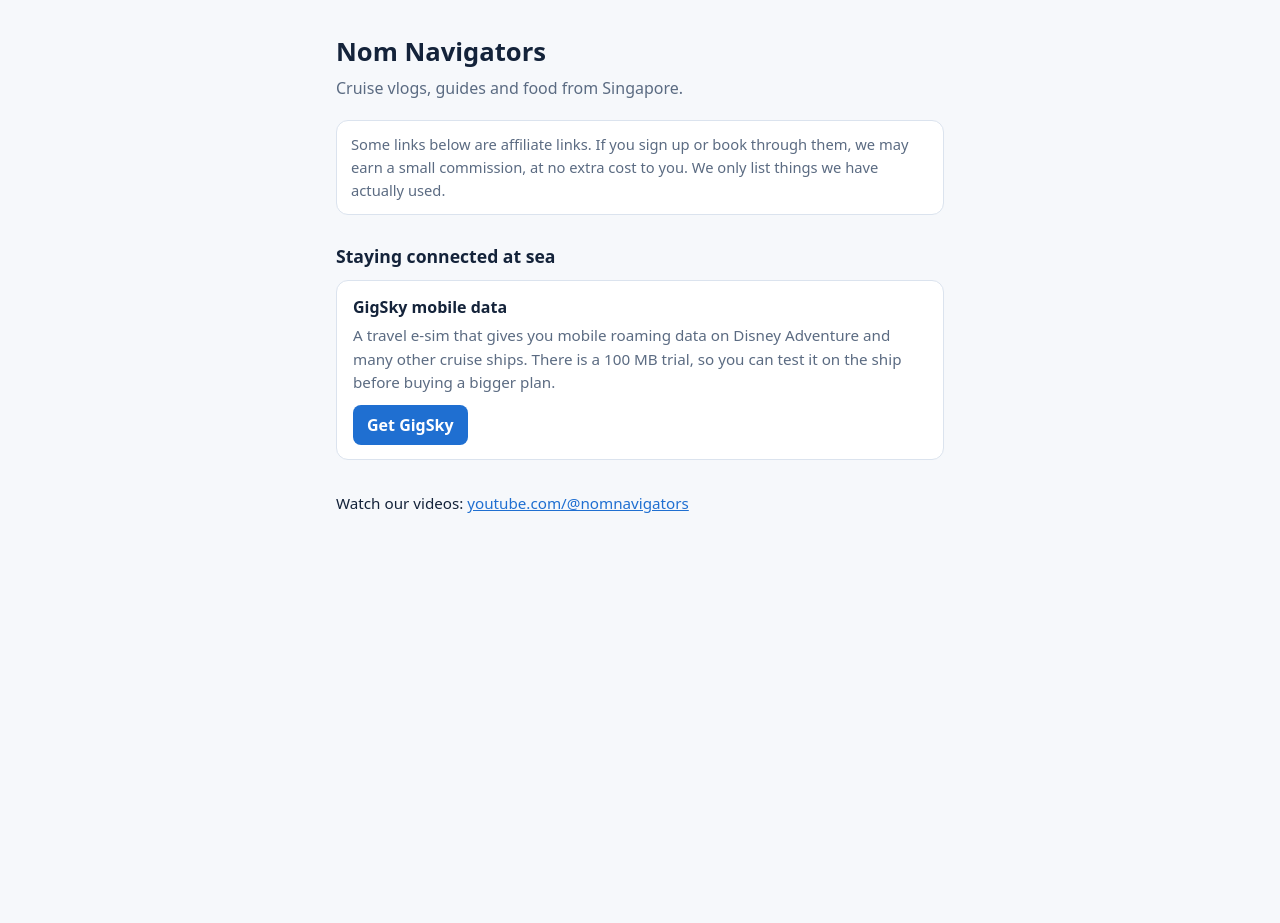
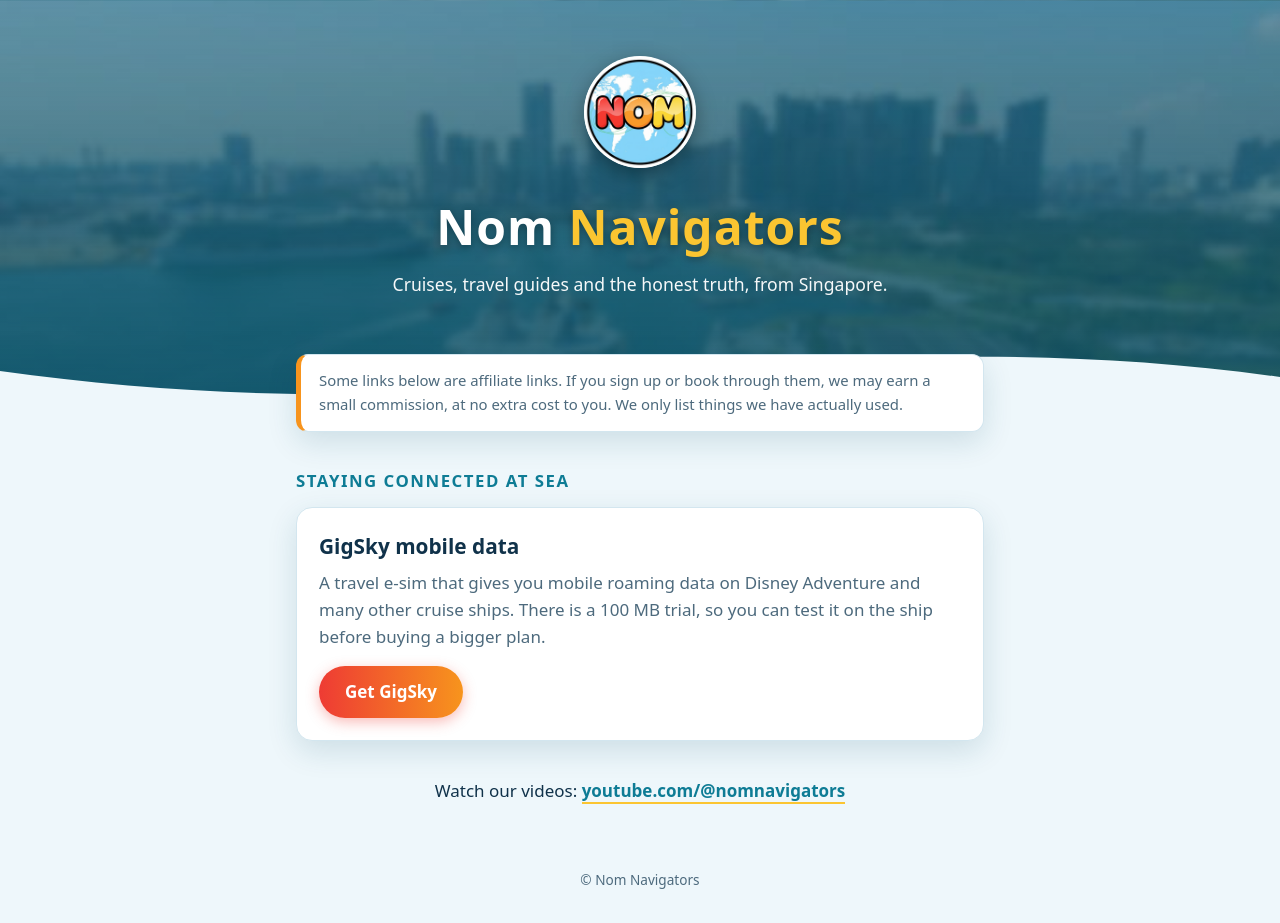
Before and after one commit to nomnavigators/nomnavigators.github.io, a plain HTML site: page index.html in a window 1280 px wide. Before the commit the page ends 800 px from the top, so only its background shows below. Drawn offline with Linux system fonts and the light colour scheme.

Commit message:
Redesign link page with channel branding

```diff
--- a/index.html
+++ b/index.html
@@ -4,40 +4,63 @@
 <meta charset="utf-8">
 <meta name="viewport" content="width=device-width, initial-scale=1">
 <title>Nom Navigators: links and recommendations</title>
-<meta name="description" content="Links and recommendations from Nom Navigators, a cruise and food channel from Singapore.">
+<meta name="description" content="Cruises, travel guides and the honest truth, from Singapore. Things we have actually used, with links.">
+<link rel="icon" href="logo.png">
 <style>
-:root{--bg:#f6f8fb;--card:#fff;--text:#14233a;--muted:#5b6b82;--accent:#1f6fd1;--line:#dbe3ee}
-@media (prefers-color-scheme:dark){:root{--bg:#0f1824;--card:#16243a;--text:#e8eef7;--muted:#9fb0c8;--accent:#6aa9ff;--line:#26385a}}
+:root{
+  --ink:#10324a; --muted:#4d6a7d; --bg:#eef7fb; --card:#ffffff; --line:#d3e6ef;
+  --sea:#0e7c95; --sea-deep:#0a4f66; --sky:#7fd0f2;
+  --red:#ee3b34; --orange:#f7941d; --yellow:#fbc531;
+  --shadow:0 10px 30px rgba(10,79,102,.14);
+}
+@media (prefers-color-scheme:dark){
+  :root{--ink:#e9f5fb; --muted:#a9c3d1; --bg:#08222f; --card:#0f3345; --line:#1b4a60; --shadow:0 10px 30px rgba(0,0,0,.4);}
+}
 *{box-sizing:border-box}
-body{margin:0;background:var(--bg);color:var(--text);font:16px/1.55 system-ui,-apple-system,"Segoe UI",Roboto,sans-serif}
-main{max-width:640px;margin:0 auto;padding:32px 16px 48px}
-h1{font-size:1.6rem;margin:0 0 4px}
-.sub{color:var(--muted);margin:0 0 20px}
-.note{background:var(--card);border:1px solid var(--line);border-radius:12px;padding:12px 14px;font-size:.92rem;color:var(--muted);margin-bottom:28px}
-h2{font-size:1.1rem;margin:28px 0 10px}
-.item{background:var(--card);border:1px solid var(--line);border-radius:12px;padding:14px 16px;margin-bottom:10px}
-.item b{display:block}
-.item p{margin:4px 0 10px;color:var(--muted);font-size:.95rem}
-.btn{display:inline-block;background:var(--accent);color:#fff;text-decoration:none;font-weight:600;border-radius:8px;padding:8px 14px}
-.btn:hover{opacity:.9}
-.yt{margin-top:32px;font-size:.95rem}
-a{color:var(--accent)}
+body{margin:0;background:var(--bg);color:var(--ink);font:17px/1.6 system-ui,-apple-system,"Segoe UI",Roboto,sans-serif}
+.hero{position:relative;color:#fff;text-align:center;padding:56px 20px 96px;
+  background:linear-gradient(180deg,rgba(10,79,102,.55),rgba(10,79,102,.88)),url(hero.jpg) center/cover}
+.hero img{width:112px;height:112px;border-radius:50%;box-shadow:0 6px 20px rgba(0,0,0,.35);background:#fff}
+.hero h1{margin:14px 0 4px;font-size:clamp(2rem,6vw,3rem);letter-spacing:.02em;font-weight:800;text-shadow:0 2px 8px rgba(0,0,0,.35)}
+.hero h1 .n{color:var(--yellow)}
+.hero p{margin:0 auto;max-width:34rem;font-size:1.1rem;opacity:.96}
+.wave{position:absolute;left:0;right:0;bottom:-1px;height:48px;width:100%;display:block}
+.wave path{fill:var(--bg)}
+main{max-width:720px;margin:-40px auto 0;padding:0 16px 48px;position:relative}
+.note{background:var(--card);border:1px solid var(--line);border-left:5px solid var(--orange);border-radius:12px;
+  padding:14px 18px;font-size:.93rem;color:var(--muted);box-shadow:var(--shadow)}
+h2{margin:36px 0 12px;font-size:1.05rem;text-transform:uppercase;letter-spacing:.09em;color:var(--sea)}
+.card{background:var(--card);border:1px solid var(--line);border-radius:16px;padding:22px;box-shadow:var(--shadow)}
+.card h3{margin:0 0 6px;font-size:1.3rem}
+.card p{margin:0 0 16px;color:var(--muted)}
+.btn{display:inline-block;padding:12px 26px;border-radius:999px;font-weight:700;text-decoration:none;color:#fff;
+  background:linear-gradient(90deg,var(--red),var(--orange));box-shadow:0 4px 14px rgba(238,59,52,.35);transition:transform .15s,box-shadow .15s}
+.btn:hover,.btn:focus-visible{transform:translateY(-2px);box-shadow:0 8px 20px rgba(238,59,52,.4)}
+.watch{margin-top:36px;text-align:center}
+.watch a{color:var(--sea);font-weight:700;text-decoration:none;border-bottom:2px solid var(--yellow)}
+footer{text-align:center;font-size:.85rem;color:var(--muted);padding:0 16px 32px}
 </style>
 </head>
 <body>
+<header class="hero">
+  <img src="logo.png" alt="Nom Navigators logo" width="112" height="112">
+  <h1>Nom <span class="n">Navigators</span></h1>
+  <p>Cruises, travel guides and the honest truth, from Singapore.</p>
+  <svg class="wave" viewBox="0 0 1200 48" preserveAspectRatio="none" aria-hidden="true"><path d="M0 24c200 30 400 30 600 6s400-30 600 0v18H0z"/></svg>
+</header>
+
 <main>
-  <h1>Nom Navigators</h1>
-  <p class="sub">Cruise vlogs, guides and food from Singapore.</p>
   <div class="note">Some links below are affiliate links. If you sign up or book through them, we may earn a small commission, at no extra cost to you. We only list things we have actually used.</div>
 
   <h2>Staying connected at sea</h2>
-  <div class="item">
-    <b>GigSky mobile data</b>
+  <section class="card">
+    <h3>GigSky mobile data</h3>
     <p>A travel e-sim that gives you mobile roaming data on Disney Adventure and many other cruise ships. There is a 100 MB trial, so you can test it on the ship before buying a bigger plan.</p>
     <a class="btn" href="https://gigsky.tpm.li/dICnlraC" rel="sponsored noopener" target="_blank">Get GigSky</a>
-  </div>
+  </section>
 
-  <p class="yt">Watch our videos: <a href="https://www.youtube.com/@nomnavigators">youtube.com/@nomnavigators</a></p>
+  <p class="watch">Watch our videos: <a href="https://www.youtube.com/@nomnavigators">youtube.com/@nomnavigators</a></p>
 </main>
+<footer>&copy; Nom Navigators</footer>
 </body>
 </html>
```
Also changed, not shown: hero.jpg (added), logo.png (added).
